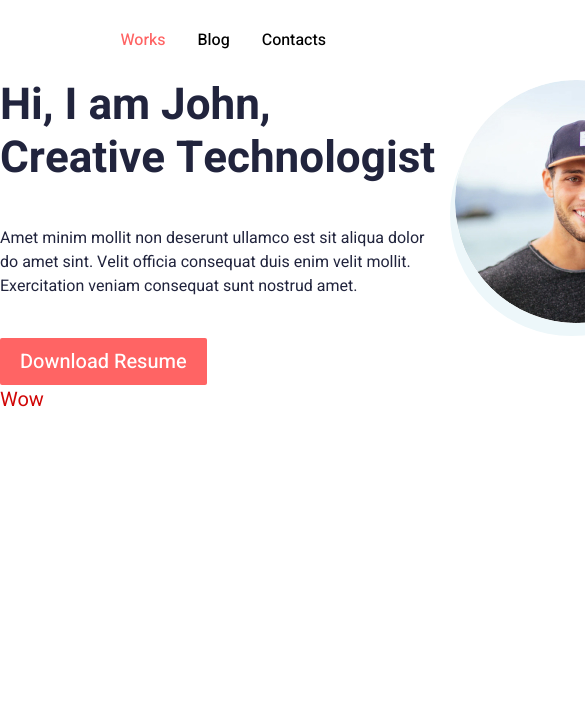
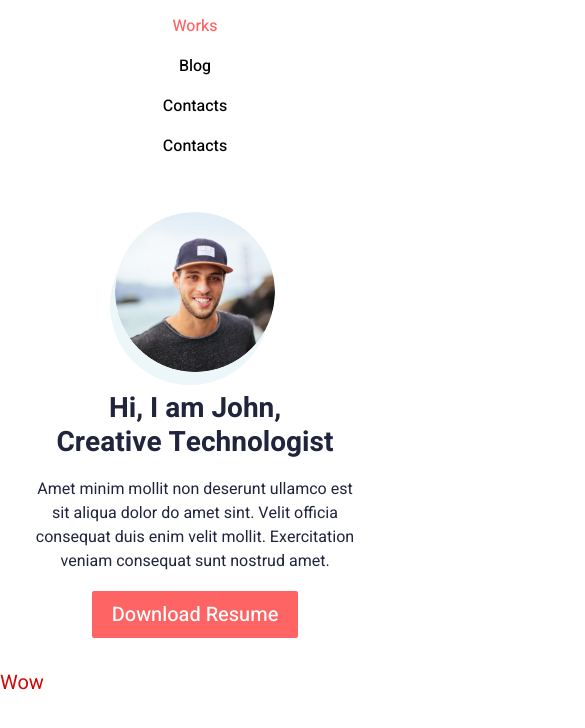
Before and after one commit to rjpvl28-cmd/John, a plain HTML site: page index.html in a window 390 px wide. Shown: the top 728 px of the page, 585 px wide, since content can reach past the window. Drawn offline with Linux system fonts and the light colour scheme.

Commit message:
adaptive

```diff
--- a/index.html
+++ b/index.html
@@ -16,6 +16,9 @@
                 </li>
                 <li>
                     <a href="blog.html" class="header__menu">Blog</a>
+                </li>
+                <li>
+                    <a href="contacts.html" class="header__menu">Contacts</a>
                 </li>
                 <li>
                     <a href="contacts.html" class="header__menu">Contacts</a>
--- a/style.css
+++ b/style.css
@@ -92,11 +92,32 @@ body {
     text-decoration: none;
     font-size: 20px;
 }
+
+@media screen and (max-width: 600px) {
+    .header {
+        padding: 14px 30px;
+    }
+    .header__list {
+        flex-direction: column;
+        align-items: center;
+        gap: 16px;
+    }
+    .header__nav {
+        justify-content: center;
+    }
+}
+
     /* .header */
 
     /* .first */
 
+.first {
+    padding-top: 127px;
+    padding-bottom: 68px;
+}
+
 .first__container {
+    width: calc(100% - 60px + 60px);
     max-width: 856px;
     margin: 0 auto;
     display: flex;
@@ -108,7 +129,7 @@ body {
     display: flex;
     flex-direction: column;
     gap: 40px;
-    align-items: flex-start;
+    align-items: start;
     max-width: 500px;
 }
 
@@ -130,6 +151,56 @@ body {
     box-shadow: -5px 13px 0 #EDF7FA;
 }
 
+@media screen and (max-width: 840px) {
+    .first {
+        padding-top: 100px;
+        padding-bottom: 60px;
+    }
+    .first__title {
+        font-size: 36px;
+    }
+    .first__img {
+        width: 200px;
+        height: 200px;
+    }
+    .first__description {
+        gap: 24px;
+    }
+}
+@media screen and (max-width: 720px) {
+    .first {
+        padding-top: 60px;
+        padding-bottom: 40px;
+    }
+    .first__title {
+        font-size: 28px;
+    }
+    .first__img {
+        width: 160px;
+        height: 160px;
+    }
+    .first__description {
+        gap: 18px;
+    }
+}
+@media screen and (max-width: 600px) {
+    .first {
+        padding-top: 40px;
+        padding-bottom: 30px;
+    }
+    .first__container {
+        width: calc(100% - 30px * 2);
+        flex-direction: column-reverse;
+        align-items: center;
+    }
+    .first__description {
+        align-items: center;
+    }
+    .first__text, .first__title  {
+        text-align: center;
+    }
+
+}
     /* .first */
 
     /* .button */
@@ -141,8 +212,5 @@ body {
     border-radius: 2px;
     background-color: #FF6464;
     color: #FFFFFF;
-    border: none;
     padding: 9px 20px;
-    display: inline-block;
-
 }
```
